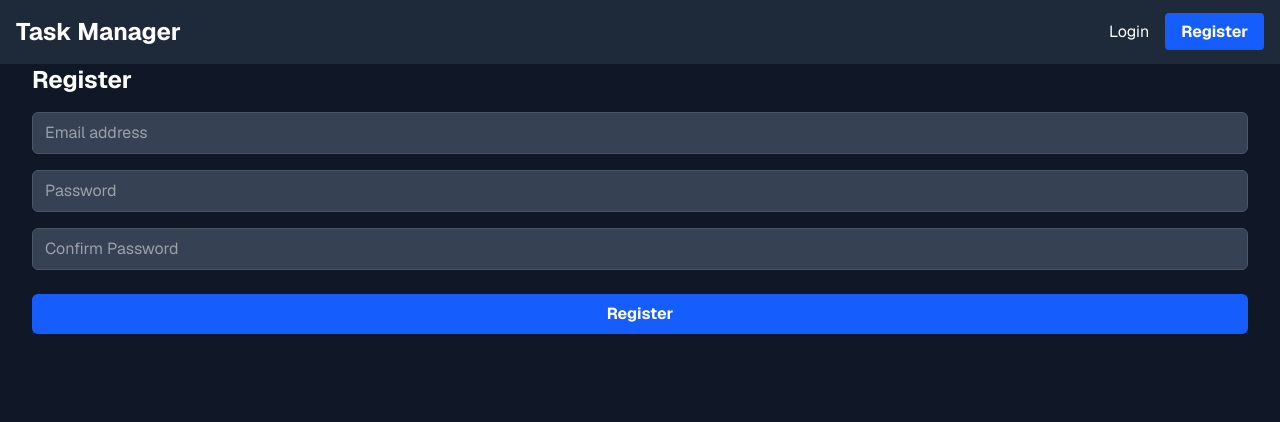
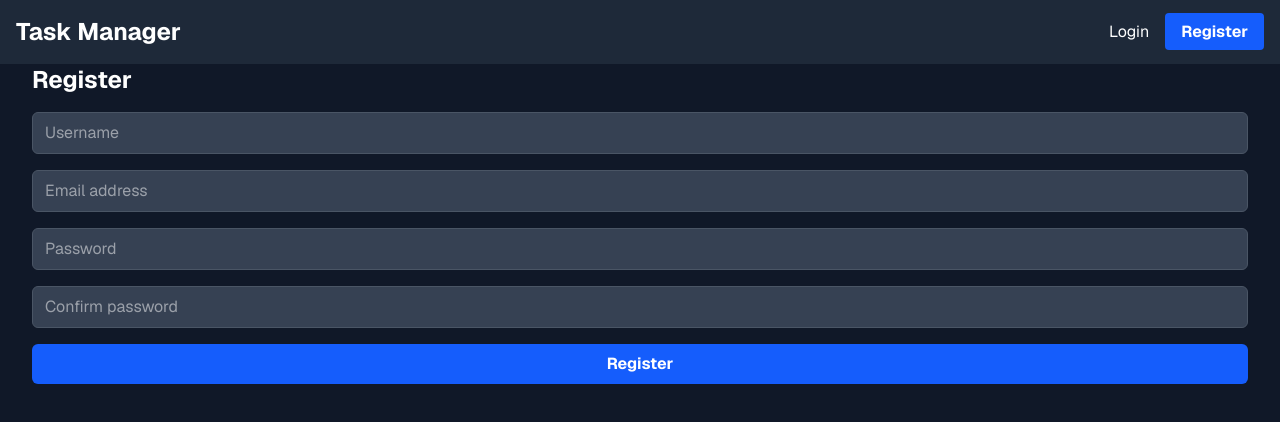
Before and after one commit to gabrielgr15/tasks-app-frontend, a Next.js app: page /register in a window 1280 px wide. Shown: the top 422 px of the page. Built offline with nearby package versions, Linux system fonts and the light colour scheme; no server answers.

Commit message:
feat: complete register, login and refresh

```diff
--- a/app/dashboard/page.tsx
+++ b/app/dashboard/page.tsx
@@ -7,7 +7,7 @@ import TaskCard from "@/components/TaskCard";
 import ActivityItem from "@/components/ActivityItem";
 
 export default function DashboardPage() {
-  const {isAuthenticated, user} = useAuth();
+  const {isAuthenticated} = useAuth();
   const router = useRouter();
 
   useEffect(() => {
--- a/app/login/page.tsx
+++ b/app/login/page.tsx
@@ -11,33 +11,22 @@ import Button from "@/components/Button";
 export default function LoginPage() {
   const [email, setEmail] = useState('')
   const [password, setPassword] = useState('')
+  const [isLoading, setIsLoading] = useState(false)
 
   const { login } = useAuth();
   const router = useRouter();
 
   const handleSubmit = async (event : React.FormEvent) => {
     event.preventDefault();
-    try{
-      const response = await fetch('http://localhost:4000/api/users/auth/login', {
-        method: 'POST',
-        headers: {
-          'Content-Type': 'application/json',
-        },
-        body: JSON.stringify({ email, password }),
-        credentials: 'include',
-      })
-      const data = await response.json()
-      console.log('Login response:', data);
-      if (response.ok) {
-        localStorage.setItem('authToken', data.accessToken)
-        await login(email, password);
-        router.push('/dashboard');
-      }
-      else {
 
-      }
-    }catch (error){
-      console.log('Login failed:', error);
+    setIsLoading(true)
+    const result = await login(email, password)
+    setIsLoading(false)
+
+    if (result.success){
+      router.push('/dashboard')
+    } else {
+
     }
   }
 
@@ -57,8 +46,8 @@ export default function LoginPage() {
           value = {password}
           onChange={(e) => setPassword(e.target.value)}
         />
-        <Button type="submit">
-          Login
+        <Button type="submit" disabled={isLoading}>
+          {isLoading ? 'Loading':'Log in'}
         </Button>
       </form>
     </Container>
--- a/app/register/page.tsx
+++ b/app/register/page.tsx
@@ -1,17 +1,104 @@
+'use client'
+import { useAuth } from "@/context/Authcontext";
+import { useRouter } from "next/navigation";
+import React, { useState } from "react";
 import Container from "@/components/Container";
 import Input from "@/components/Input";
 import Button from "@/components/Button";
 
-export default function LoginPage() {
+
+export default function RegisterPage() {
+  const { register } = useAuth()
+  const router = useRouter()
+
+  const [username, setUsername] = useState('')
+  const [email, setEmail] = useState('')
+  const [password, setPassword] = useState('')
+  const [passwordConfirm, setPasswordConfirm] = useState('')
+  const [passwordError, setPasswordError] = useState<string | null>(null)
+  const [generalError, setGeneralError] = useState<string | null>(null)
+  const [isLoading, setIsloading] = useState(false)
+
+
+  const validatePasswords = (pass1: string, pass2: string) => {
+    if (pass1 && pass2 && pass1 != pass2){
+      setPasswordError("Passwords don't match")
+    } else{
+      setPasswordError(null)
+    }
+  }
+
+
+  const handlePasswordChange = (e: React.ChangeEvent<HTMLInputElement>) => {
+    const newPassword = e.target.value
+    setPassword(newPassword)
+    validatePasswords(newPassword, passwordConfirm)
+  }
+
+
+  const handlePasswordConfirmChange = (e: React.ChangeEvent<HTMLInputElement>) => {
+    const newConfirmPassword = e.target.value
+    setPasswordConfirm(newConfirmPassword)
+    validatePasswords(password, newConfirmPassword)
+  }
+
+
+  const handleSubmit = async (event : React.FormEvent) => {
+    event.preventDefault()
+    setPasswordError(null)
+    setGeneralError(null)
+    if (password !== passwordConfirm) {
+      setPasswordError("Passwords don't match")
+      return
+    }
+    setIsloading(true)
+    const result = await register(username, email, password)
+    setIsloading(false)
+    if (result.success) {
+      router.push('/dashboard')
+    } else {
+      setGeneralError(result.error || 'An unkown error occurred')
+    }
+  }
+
   return (
     <Container>
       <h1 className="text-2xl font-bold mb-4">Register</h1>
-        <Input type="email" placeholder="Email address" />
-        <Input type="password" placeholder="Password" className="mt-4" />
-        <Input type="password" placeholder="Confirm Password" className="mt-4" />
-        <Button className="mt-6">
-          Register
+      <form onSubmit={handleSubmit} className="space-y-4">
+        <Input
+          type="text"
+          placeholder="Username"
+          value={username}
+          onChange={(e) => {setUsername(e.target.value)}}
+        />
+        <Input
+          type="email"
+          placeholder="Email address"
+          value={email}
+          onChange={(e) => {setEmail(e.target.value)}}
+        />
+        <Input
+          type="password"
+          placeholder="Password"
+          value={password}
+          onChange={handlePasswordChange}
+        />
+        <Input
+          type="password"
+          placeholder="Confirm password"
+          value={passwordConfirm}
+          onChange={handlePasswordConfirmChange}
+        />
+        {passwordError && (
+          <p className="text-red-500 text-sm mt-1">{passwordError}</p>
+        )}
+        {generalError && (
+          <p className="text-red-500 text-sm mt-1">{generalError}</p>
+        )}
+        <Button type="submit" disabled={isLoading}>
+          {isLoading ? 'Registering...' : 'Register'}
         </Button>
+      </form>
     </Container>
   );
 }
--- a/context/Authcontext.tsx
+++ b/context/Authcontext.tsx
@@ -1,54 +1,132 @@
 'use client';
-import React, { createContext, useState, useContext, ReactNode } from 'react';
+import React, { createContext, useState, useContext, useEffect } from 'react';
 
-interface User {
-  email: string;
-}
 
 interface AuthContextType {
   isAuthenticated: boolean;
-  user: User | null;
-  login: (email: string, password: string) => Promise<void>;
+  accessToken: string | null;
+  isLoading: boolean;
+  login: (email: string, password: string) => Promise<{ success:boolean, error?: string}>;
+  register: (username: string, email: string, password: string) => Promise<{ success:boolean, error?: string}>;
   logout: () => void;
 }
 
 const AuthContext = createContext<AuthContextType>({
   isAuthenticated: false,
-  user: null,
-  login: async () => { throw new Error('login function must be used within AuthProvider'); },
-  logout: () => { throw new Error('logout function must be used within AuthProvider'); },
+  accessToken: null,
+  isLoading: true,
+  login: async (_email, _password) => {
+     throw new Error('login function must be used within AuthProvider')
+  },
+  register: (_username, _email, _password) => {
+    throw new Error('register function must be used within AuthProvider')
+  },
+  logout: () => { throw new Error('logout function must be used within AuthProvider')}
 });
 
-interface AuthProviderProps {
-  children: ReactNode;
-}
 
-export const AuthProvider = ({ children }: AuthProviderProps) => {
+export const AuthProvider = ({ children }: { children: React.ReactNode }) => {
   const [isAuthenticated, setIsAuthenticated] = useState(false);
-  const [user, setUser] = useState<User | null>(null);
+  const [accessToken, setAccessToken] = useState<string|null>(null)
+  const [isLoading, setIsLoading] = useState(true)
+
+
+  useEffect(() => {
+    const tryRefreshToken = async () => {
+      try {
+        const response = await fetch(`${process.env.NEXT_PUBLIC_API_BASE_URL}/api/users/auth/refresh`, {
+          method: 'POST',
+          credentials: 'include'
+        })
+
+        const data = await response.json()
+
+        if (!response.ok){
+          throw new Error(data.message || 'Could not refresh token')
+        }
+        setAccessToken(data.accessToken)
+        setIsAuthenticated(true)
+
+      } catch (error){
+          console.log('No valid refresh token found, user is not logged in')
+      } finally {
+        setIsLoading(false)
+      }
+    }
+
+    tryRefreshToken()
+  }, [])
+
+
+  const register = async (username: string, email: string, password: string) => {
+    try{
+      const response = await fetch(`${process.env.NEXT_PUBLIC_API_BASE_URL}/api/users/auth/register`,{
+        method: 'POST',
+        headers: { 'Content-Type': 'application/json'},
+        body: JSON.stringify({ username, email, password }),
+        credentials: 'include'
+      })
+
+      const data = await response.json()
+
+      if (!response.ok) {
+        return {success: false, error: data.message || 'Registration failed'}
+      }
+
+      setAccessToken(data.accessToken)
+      setIsAuthenticated(true)
+
+      return { success: true }
+
+    }catch (error){
+      console.error("Registration error", error)
+      return {success: false, error: 'An unexpected error occurred. Please try again'}
+    }
+  }
 
   const login = async (email: string, password: string) => {
-    console.log('Attempting login with:', email, password);
-    setIsAuthenticated(true);
-    setUser({ email: email });
-  };
+    try{
+      const response = await fetch(`${process.env.NEXT_PUBLIC_API_BASE_URL}/api/users/auth/login`,{
+        method: 'POST',
+        headers: { 'Content-Type': 'application/json'},
+        body: JSON.stringify({ email, password }),
+        credentials: 'include'
+      })
+
+      const data = await response.json()
+
+      if (!response.ok) {
+        return {success: false, error: data.message || 'Registration failed'}
+      }
+
+      setAccessToken(data.accessToken)
+      setIsAuthenticated(true)
+
+      return { success: true }
+
+    }catch (error){
+      console.error("Registration error", error)
+      return {success: false, error: 'An unexpected error occurred. Please try again'}
+    }
+  }
 
   const logout = () => {
     console.log('Logging out');
     setIsAuthenticated(false);
-    setUser(null);
   };
 
   const contextValue: AuthContextType = {
     isAuthenticated,
-    user,
+    accessToken,
+    isLoading,
     login,
     logout,
+    register
   };
 
   return (
     <AuthContext.Provider value={contextValue}>
-      {children}
+      {!isLoading && children}
     </AuthContext.Provider>
   );
 };
```
Lines whose indentation alone changed are shown as unchanged.
